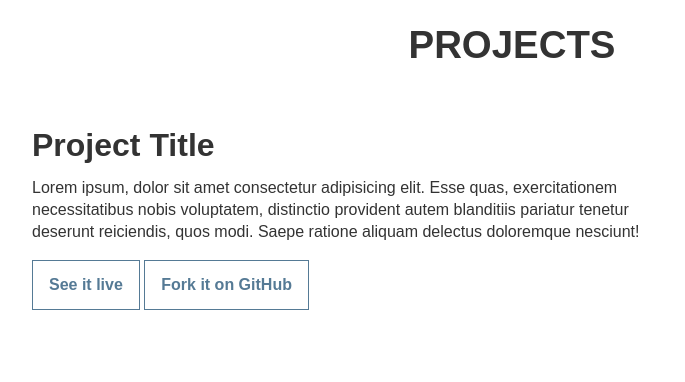
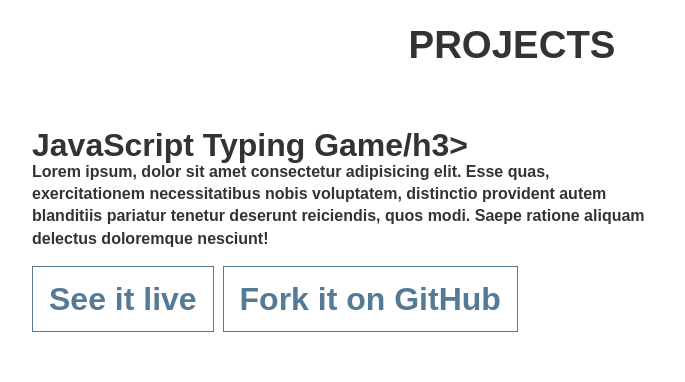
Before and after one commit to mrcboyle/mrcboyle.github.io, a plain HTML site: page index.html in a window 1280 px wide. Shown: the part 1820-2202 px from the top of the page, 128-813 px from the left. Drawn offline with Linux system fonts and the light colour scheme.

Commit message:
typing game link added

```diff
--- a/index.html
+++ b/index.html
@@ -61,14 +61,15 @@
             <h2>Projects</h2>
             <article>
                 <div class="article-text">
-                    <h3>Project Title</h3>
-                    <p>Lorem ipsum, dolor sit amet consectetur adipisicing elit. Esse quas, exercitationem
-                        necessitatibus
-                        nobis voluptatem, distinctio provident autem blanditiis pariatur tenetur deserunt reiciendis,
-                        quos
-                        modi. Saepe ratione aliquam delectus doloremque nesciunt!</p>
-                    <a class="button" href="#">See it live</a>
-                    <a class="button" href="#">Fork it on GitHub</a>
+                    <h3>JavaScript Typing Game/h3>
+                        <p>Lorem ipsum, dolor sit amet consectetur adipisicing elit. Esse quas, exercitationem
+                            necessitatibus
+                            nobis voluptatem, distinctio provident autem blanditiis pariatur tenetur deserunt
+                            reiciendis,
+                            quos
+                            modi. Saepe ratione aliquam delectus doloremque nesciunt!</p>
+                        <a class="button" href="https://sprout-forest-hyssop.glitch.me/">See it live</a>
+                        <a class="button" href="#">Fork it on GitHub</a>
                 </div>
                 <img src="http://placekitten.com/300/200" class="article-img">
             </article>
```
Also changed, not shown: img/confetti.gif (added), img/rocket.png (added).
